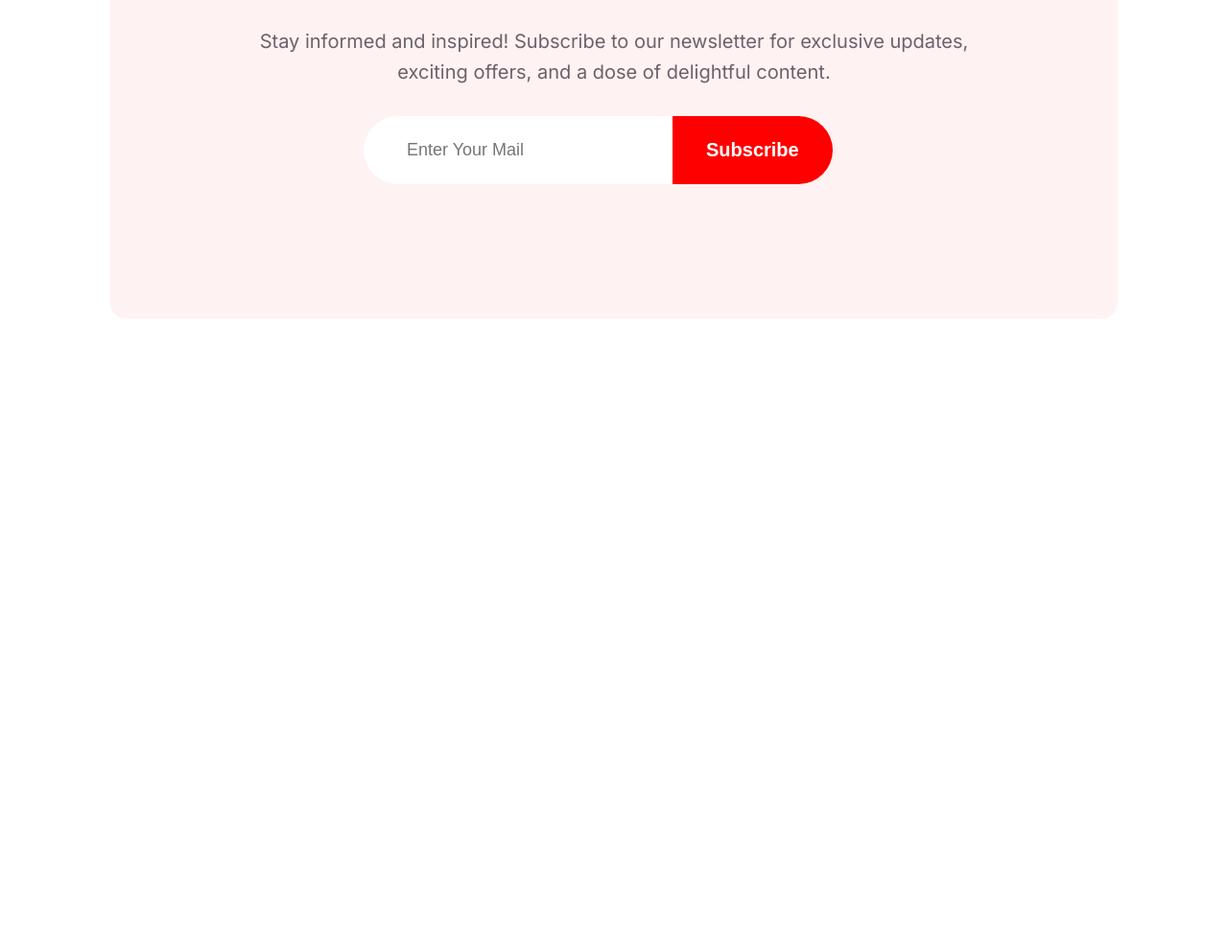
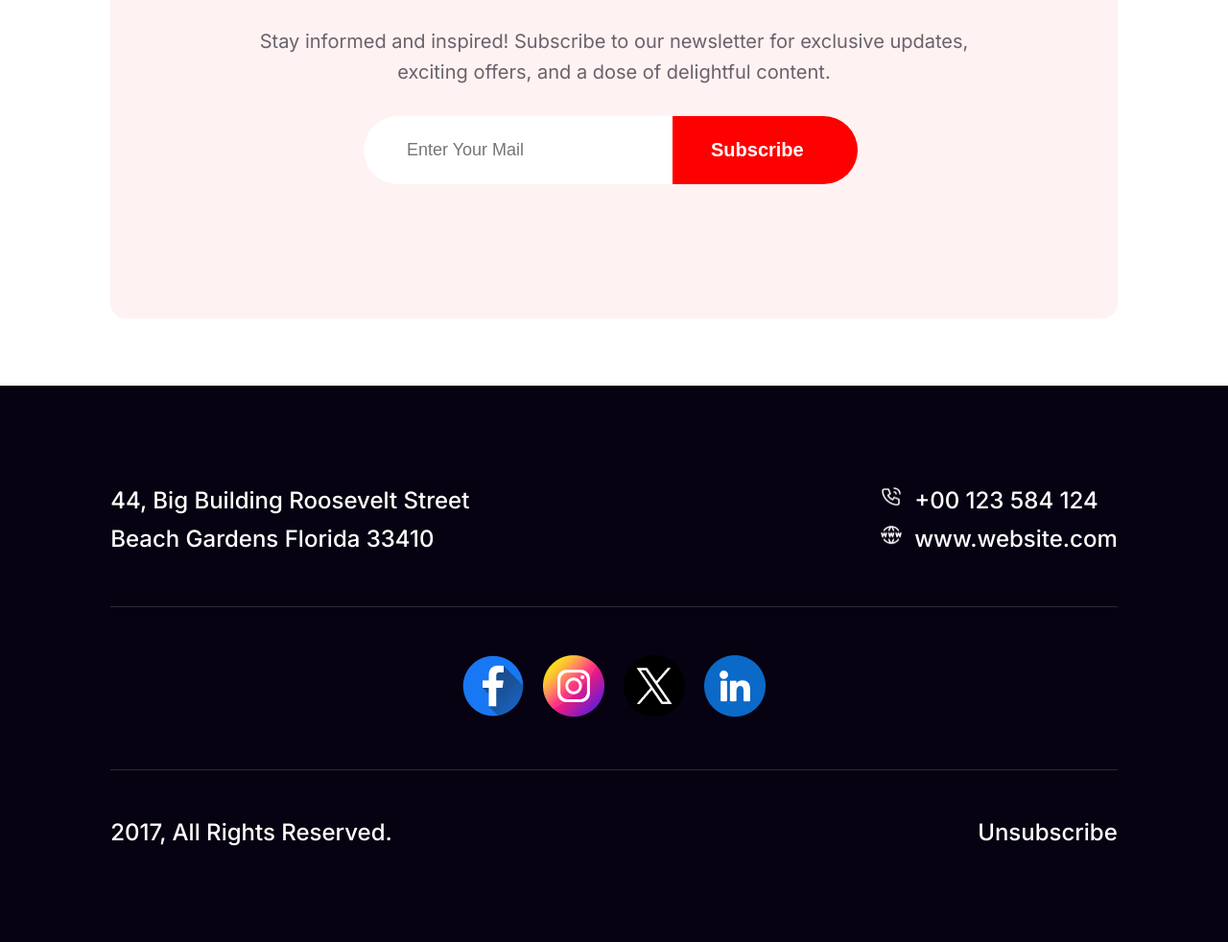
Before and after one commit to Afroza5848/B9A1-New-Year-New-Mission-main, a plain HTML site: page index.html in a window 1280 px wide. Shown: the part 6115-7097 px from the top of the page at 96% size. Before the commit the page ends 6487 px from the top, so only its background shows below. Drawn offline with Linux system fonts and the light colour scheme.

Commit message:
footer section added

```diff
--- a/index.html
+++ b/index.html
@@ -159,5 +159,39 @@
         </section>
     </main>
 
+    <footer>
+        <div class="container ">
+            <div class="web-sector">
+                <div class="web-text">
+                    <p>44, Big Building Roosevelt Street
+                        Beach Gardens Florida 33410</p>
+
+                </div>
+                <div class="wev-site">
+                    <div class="site">
+                        <img src="resources/Call.png" alt="call"><span>+00 123 584 124</span>
+                    </div>
+                    <div class="site">
+                        <img src="resources/Website.png" alt="website"><span>www.website.com</span>
+                    </div>
+                </div>
+            </div>
+            <div class="line"></div>
+
+            <div class="social-contact">
+                <a href="#"><img src="resources/Facebook.png" alt="Facebook"></a>
+                <a href="#"><img src="resources/Instagram.png" alt="Instagram"></a>
+                <a href="#"><img src="resources/Twitter.png" alt="Twitter"></a>
+                <a href="#"><img src="resources/Linkedin.png" alt="Linkedin"></a>
+            </div>
+            <div class="line"></div>
+
+            <div class="reserved">
+                <span>2017, All Rights Reserved.</span>
+                <a href="#">Unsubscribe</a>
+            </div>
+        </div>
+    </footer>
+
 </body>
 </html>
--- a/styles/style.css
+++ b/styles/style.css
@@ -298,7 +298,7 @@ header .banner .banner-text h2{
 }
 #discount .discount-wrap .discount-img .img-4{
     position: absolute;
-    right: 220px;
+    right: 260px;
     bottom: 240px;
 
 }
@@ -377,7 +377,7 @@ header .banner .banner-text h2{
 
 /* newsletter */
 #newsletter{
-    padding: 40px 0;
+    padding: 40px 0 70px;
 }
 #newsletter .newsletter-wrap{
     border-radius: 16px;
@@ -411,9 +411,14 @@ header .banner .banner-text h2{
 }
 #newsletter .newsletter-wrap .newsletter-text *{
     margin-bottom: 30px;
+
 }
+/* #newsletter .newsletter-wrap .newsletter-text{
+    position: relative;
+} */
 #newsletter .newsletter-wrap .newsletter-text .news-submit{
     width: 600px;
+
 }
 #newsletter .newsletter-wrap .newsletter-text .news-submit input[type="email"]{
     border: none;
@@ -434,7 +439,68 @@ header .banner .banner-text h2{
     outline: none;
     font-weight: 600;
     text-transform: capitalize;
-    padding: 24px 35px;
+    padding: 24px 56px 24px 40px;
     position: absolute;
     border-radius: 0 50px 50px 0;
 }
+
+/* footer */
+footer {
+    background: #070211;
+    padding: 100px 0;
+}
+footer .web-sector{
+    display: flex;
+    justify-content: space-between;
+    align-items: center;
+}
+footer .web-sector .web-text{
+    width: 375px;
+}
+footer .web-sector .web-text p{
+    color: #FFF;
+    font-size: 24px;
+    font-weight: 500;
+    line-height: 40px;
+}
+footer .web-sector .wev-site .site > span{
+    color: #FFF;
+    font-size: 24px;
+    font-weight: 500;
+    line-height: 40px;
+}
+footer .web-sector .wev-site .site img{
+    width: 24px;
+    height: 24px;
+    margin-right: 12px;
+}
+footer .line{
+    width: 100%;
+    height: 1px;
+    background-color: rgba(255, 255, 255, 0.15);
+    margin: 50px 0;
+
+}
+footer .social-contact{
+    display: flex;
+    justify-content: center;
+    align-items: center;
+    gap: 20px;
+}
+footer .reserved{
+    display: flex;
+    justify-content: space-between;
+    align-items: center;
+}
+footer .reserved span{
+    color: #FFF;
+    font-size: 24px;
+    font-weight: 500;
+
+}
+footer .reserved a{
+    color: #FFF;
+    font-size: 24px;
+    font-weight: 500;
+    text-decoration: none;
+}
```
